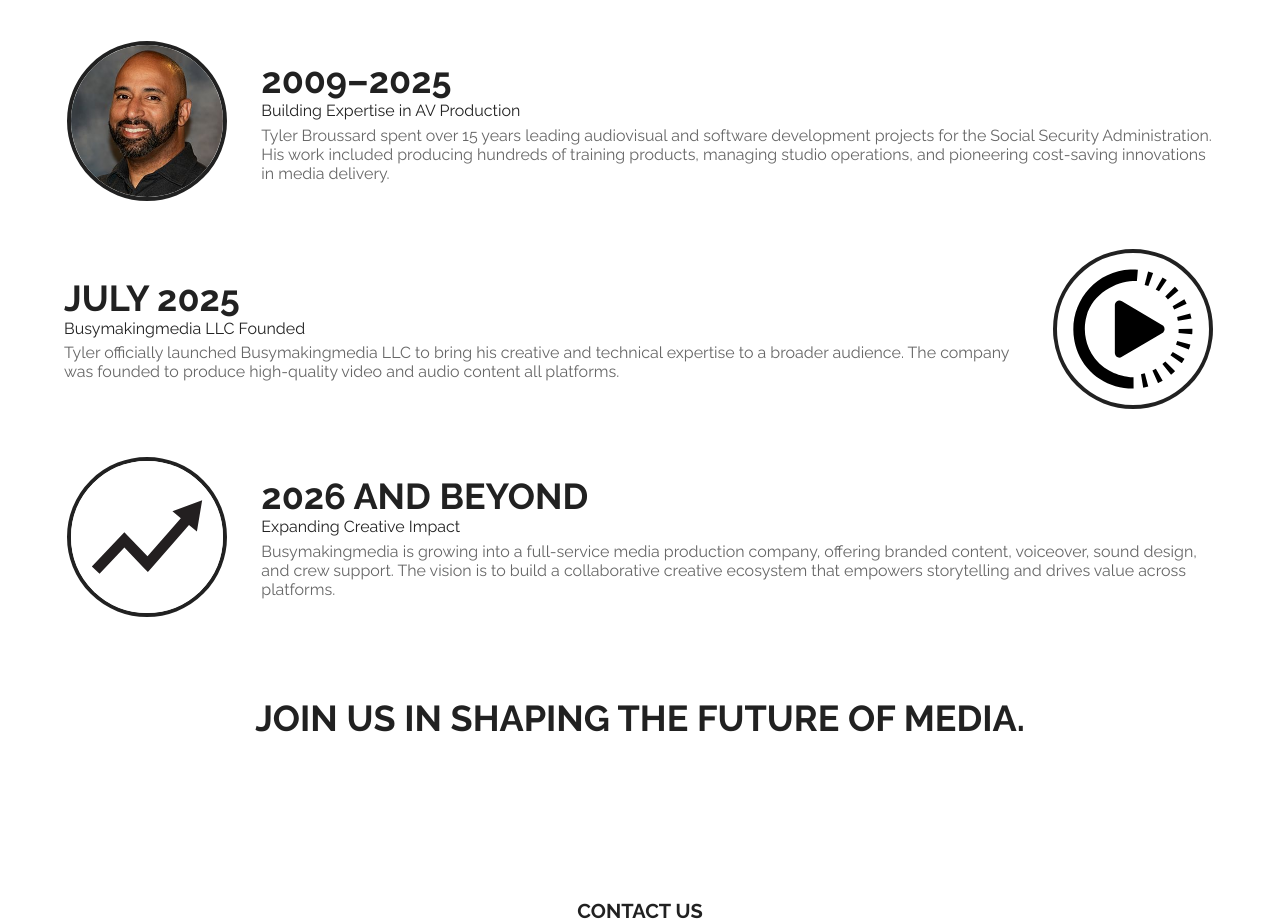
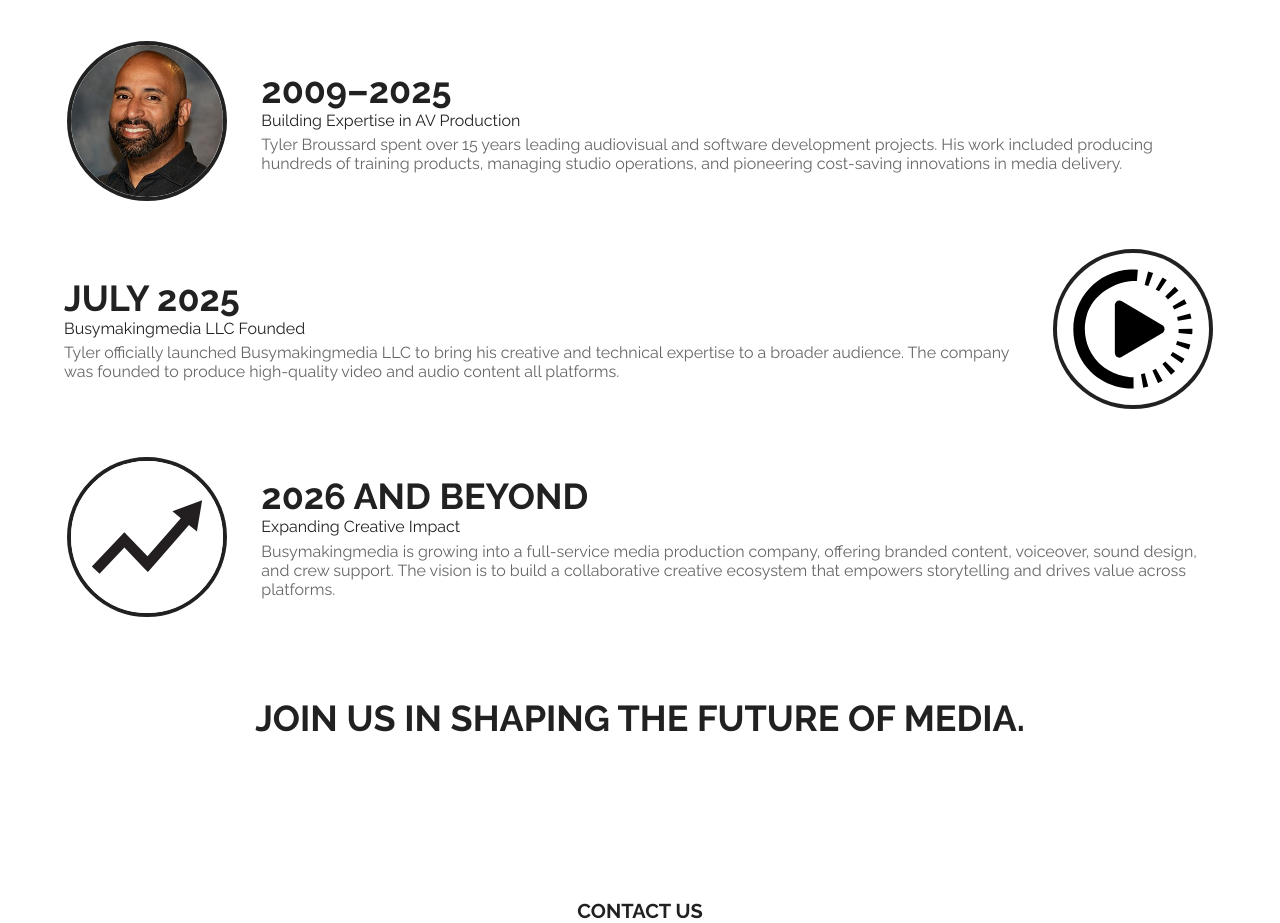
Before and after one commit to tbro-dev/bmm-site, a Next.js app: page / in a window 1280 px wide. Shown: the part 1440-2363 px from the top of the page. Built offline with nearby package versions, Linux system fonts and the light colour scheme; what @mui/material-nextjs would draw is missing.

Commit message:
fix: resolve issue with SSA mentions

```diff
--- a/component/views/About.tsx
+++ b/component/views/About.tsx
@@ -14,7 +14,7 @@
     date: '2009–2025',
     title: 'Building Expertise in AV Production',
     description:
-      'Tyler Broussard spent over 15 years leading audiovisual and software development projects for the Social Security Administration. His work included producing hundreds of training products, managing studio operations, and pioneering cost-saving innovations in media delivery.',
+      'Tyler Broussard spent over 15 years leading audiovisual and software development projects. His work included producing hundreds of training products, managing studio operations, and pioneering cost-saving innovations in media delivery.',
     image: '/img/profile.jpeg',
   },
   {
```
